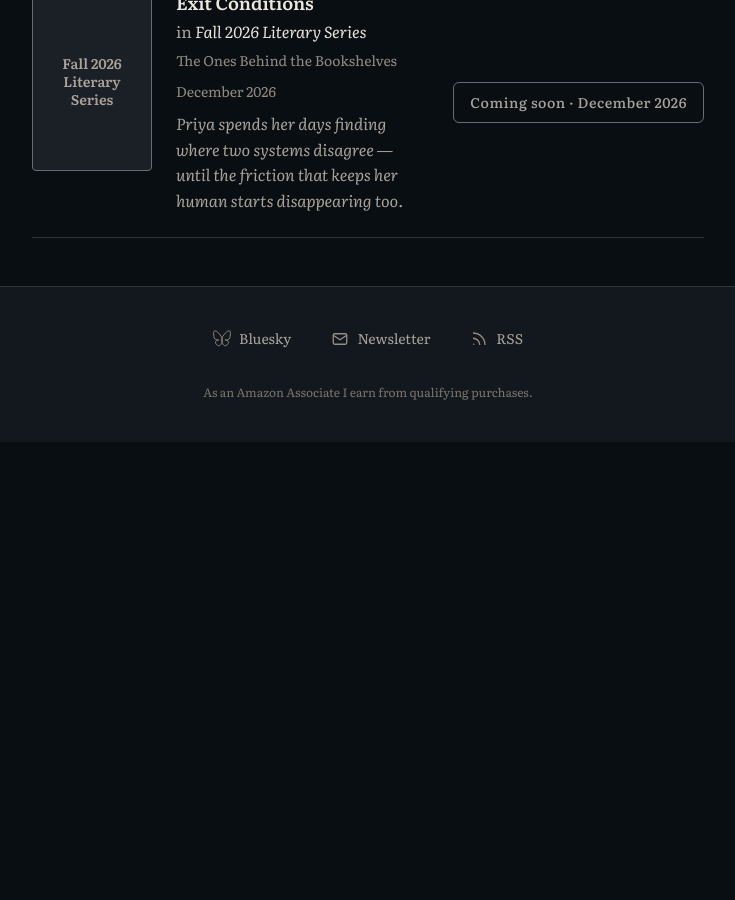
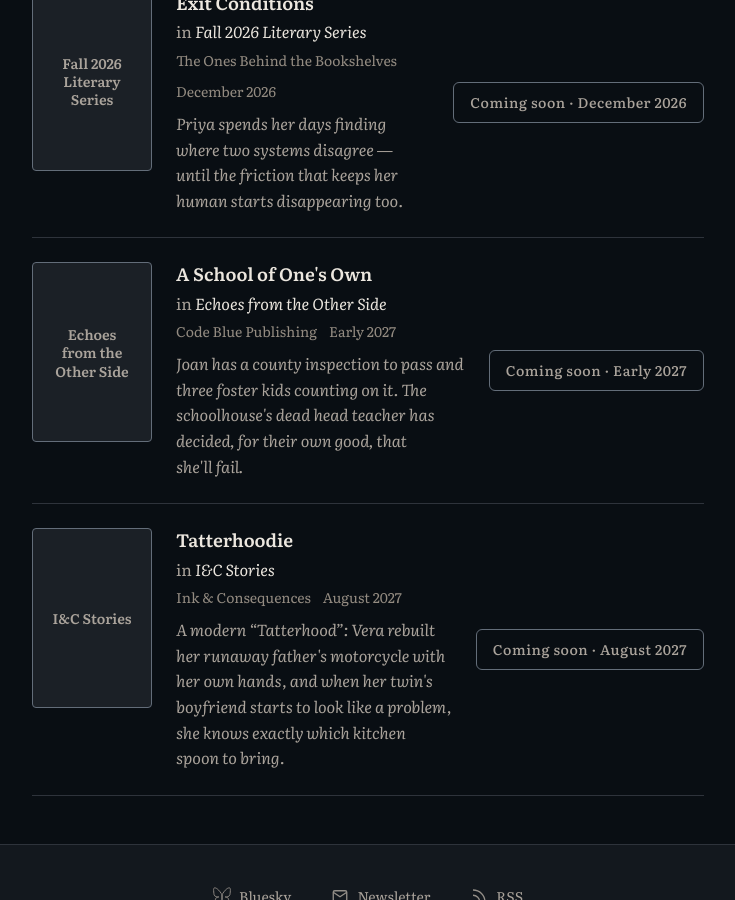
Before and after one commit to thmercer/thmercer.github.io, a Jekyll site: the page built from about.md, in a window 1280 px wide and 900 px high, scrolled down 4509 px. Shown: the whole window, without its empty margins (272-1007 px from the left). Built offline with Jekyll 4.4.1, drawn with Linux system fonts in a browser that asks for light colours; before the commit the page ends 4951 px from its top, so only the background shows below that.

Commit message:
Publications: add A School of One's Own and Tatterhoodie as forthcoming
Co-Authored-By: Claude Opus 5.5 <noreply@anthropic.com>
Claude-Session: https://claude.ai/code/session_015Gxem1w2MCohmoKVKkCXLW

```diff
--- a/_data/publications.yml
+++ b/_data/publications.yml
@@ -129,3 +129,19 @@
   status: forthcoming
   landing: /2026/exit-conditions/
   hook: "Priya spends her days finding where two systems disagree — until the friction that keeps her human starts disappearing too."
+- title: "A School of One's Own"
+  anthology: "Echoes from the Other Side"
+  press: "Code Blue Publishing"
+  date: 2027-03-31
+  date_label: "Early 2027"
+  short_date_label: "Early 2027"
+  status: forthcoming
+  hook: "Joan has a county inspection to pass and three foster kids counting on it. The schoolhouse's dead head teacher has decided, for their own good, that she'll fail."
+- title: "Tatterhoodie"
+  anthology: "I&C Stories"
+  press: "Ink & Consequences"
+  date: 2027-08-31
+  date_label: "August 2027"
+  short_date_label: "August 2027"
+  status: forthcoming
+  hook: "A modern “Tatterhood”: Vera rebuilt her runaway father's motorcycle with her own hands, and when her twin's boyfriend starts to look like a problem, she knows exactly which kitchen spoon to bring."
```
